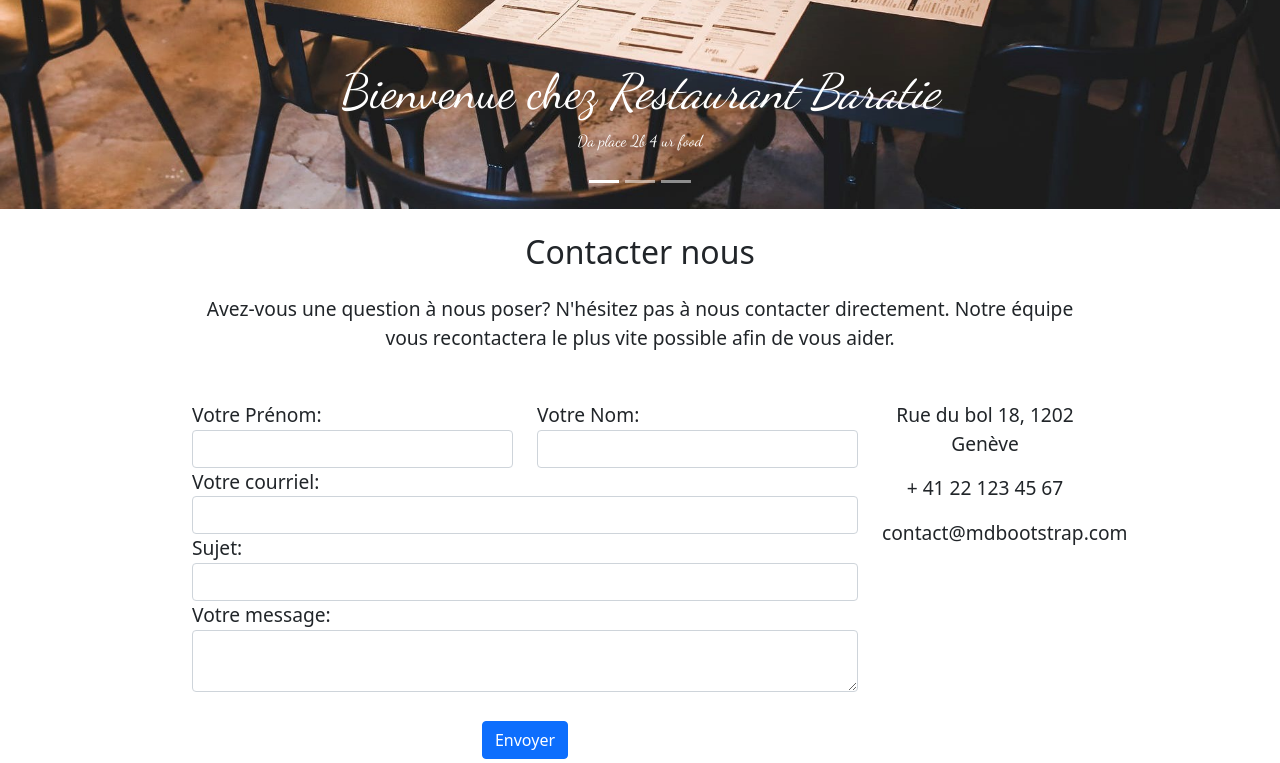
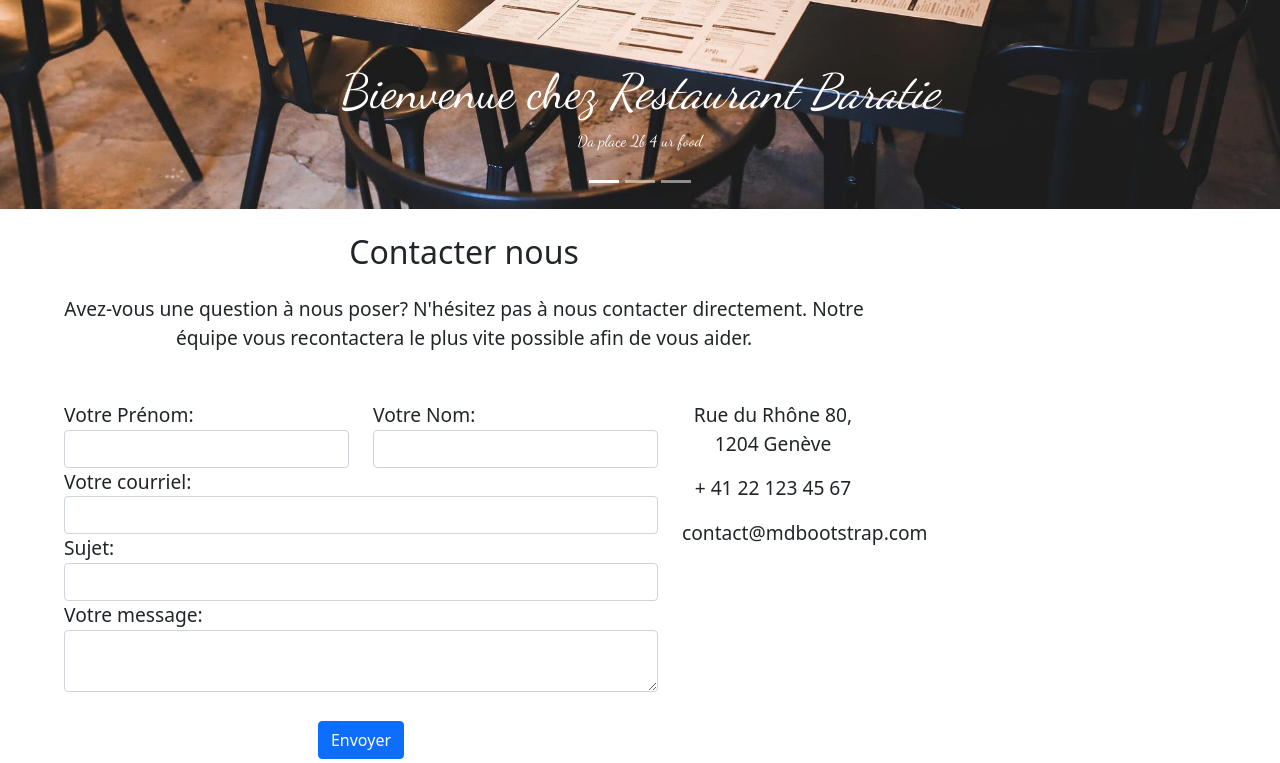
Before and after one commit to twinh0/ProjM306, a PHP site: page / in a window 1280 px wide. Shown: the part 638-1401 px from the top of the page. Run offline with PHP 8.4, Linux system fonts and the light colour scheme; grey boxes are pictures that could not be loaded.

Commit message:
ajout de la carte Google Maps + modif pour la CSS

```diff
--- a/styles/style.css
+++ b/styles/style.css
@@ -1,11 +1,32 @@
 body{
     /* font-family: "Didot"; */
+	margin-bottom: 50px;
+}
+
+.flex-container{
+	display: flex;
+	justify-content: center;
+}
+
+@media only screen and (max-width:1340px){
+	.flex-container{
+		justify-content: center;
+		flex-direction: column;
+	}
 }
 
 #contactForm{
     font-size: larger;
-    margin: auto;
-    width: 70%;
+	width: 800px;
+	height: 550px;
+	margin-left: 5%;
+	margin-right: 5%;
+}
+
+.flex-container iframe{
+	padding-top: 10px;
+	width: 934px;
+	height: 600px;
 }
 
 .main{
--- a/views/formContact.php
+++ b/views/formContact.php
@@ -113,7 +113,7 @@ if ($envoyer) {
         <div class="col-md-3 text-center">
             <ul class="list-unstyled mb-0">
                 <li><i class="fas fa-map-marker-alt fa-2x"></i>
-                    <p>Rue du bol 18, 1202 Genève</p>
+                    <p>Rue du Rhône 80, 1204 Genève</p>
                 </li>
 
                 <li><i class="fas fa-phone mt-4 fa-2x"></i>
--- a/views/home.php
+++ b/views/home.php
@@ -55,14 +55,17 @@
             </button>
         </div>
     </div>
-    <div id="contactForm">
-        <?php
-        include 'formContact.php'
-        ?>
+    <div class="flex-container">
+        <div id="contactForm">
+            <?php
+            include 'formContact.php'
+            ?>
+        </div>
+        <!-- <iframe style="margin:auto;border:0;" loading="lazy" allowfullscreen src="https://www.google.com/maps/embed/v1/place?q=place_id:ChIJ5aIrXy5ljEcRG1QggcwT4g4&key=AIzaSyAqM2Be3mw5Fiah4qIiDPw8H1Ry2EsIGU0"></iframe> -->
+        <iframe src="https://www.google.com/maps/embed?pb=!1m18!1m12!1m3!1d2761.3444382674434!2d6.14732215133857!3d46.20360269171884!2m3!1f0!2f0!3f0!3m2!1i1024!2i768!4f13.1!3m3!1m2!1s0x478c652e5f2ba2e5%3A0xee213cc8120541b!2sRue%20du%20Rh%C3%B4ne%2080%2C%201204%20Gen%C3%A8ve!5e0!3m2!1sen!2sch!4v1615984777277!5m2!1sen!2sch"style="margin:auto; border:0;" allowfullscreen="" loading="lazy"></iframe>
     </div>
 
     <script src="https://cdn.jsdelivr.net/npm/bootstrap@5.0.0-beta2/dist/js/bootstrap.bundle.min.js" integrity="sha384-b5kHyXgcpbZJO/tY9Ul7kGkf1S0CWuKcCD38l8YkeH8z8QjE0GmW1gYU5S9FOnJ0" crossorigin="anonymous"></script>
-
 
     <!-- reference to Google Authentication  -->
     <!-- <script src="https://apis.google.com/js/platform.js" async defer></script> -->
```
